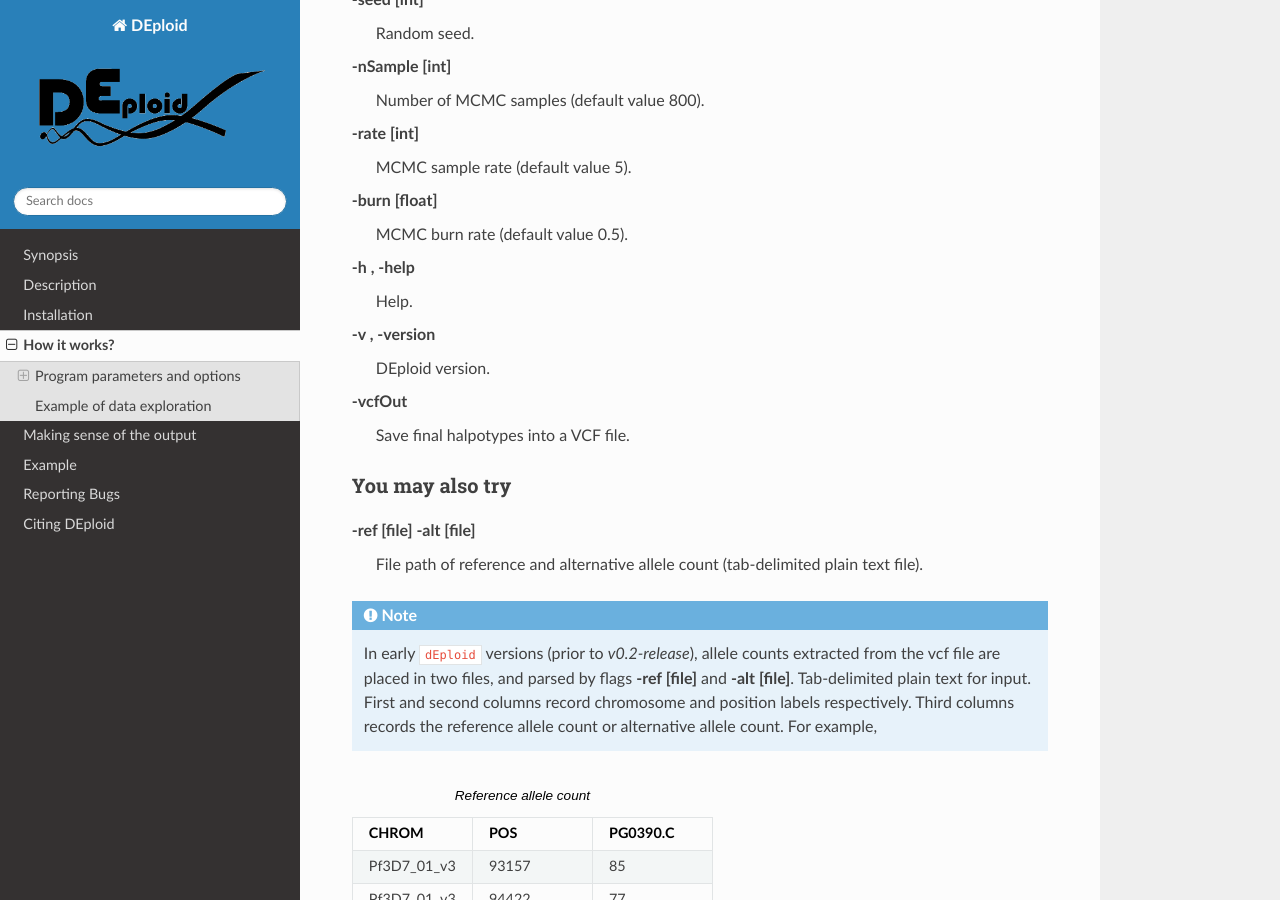
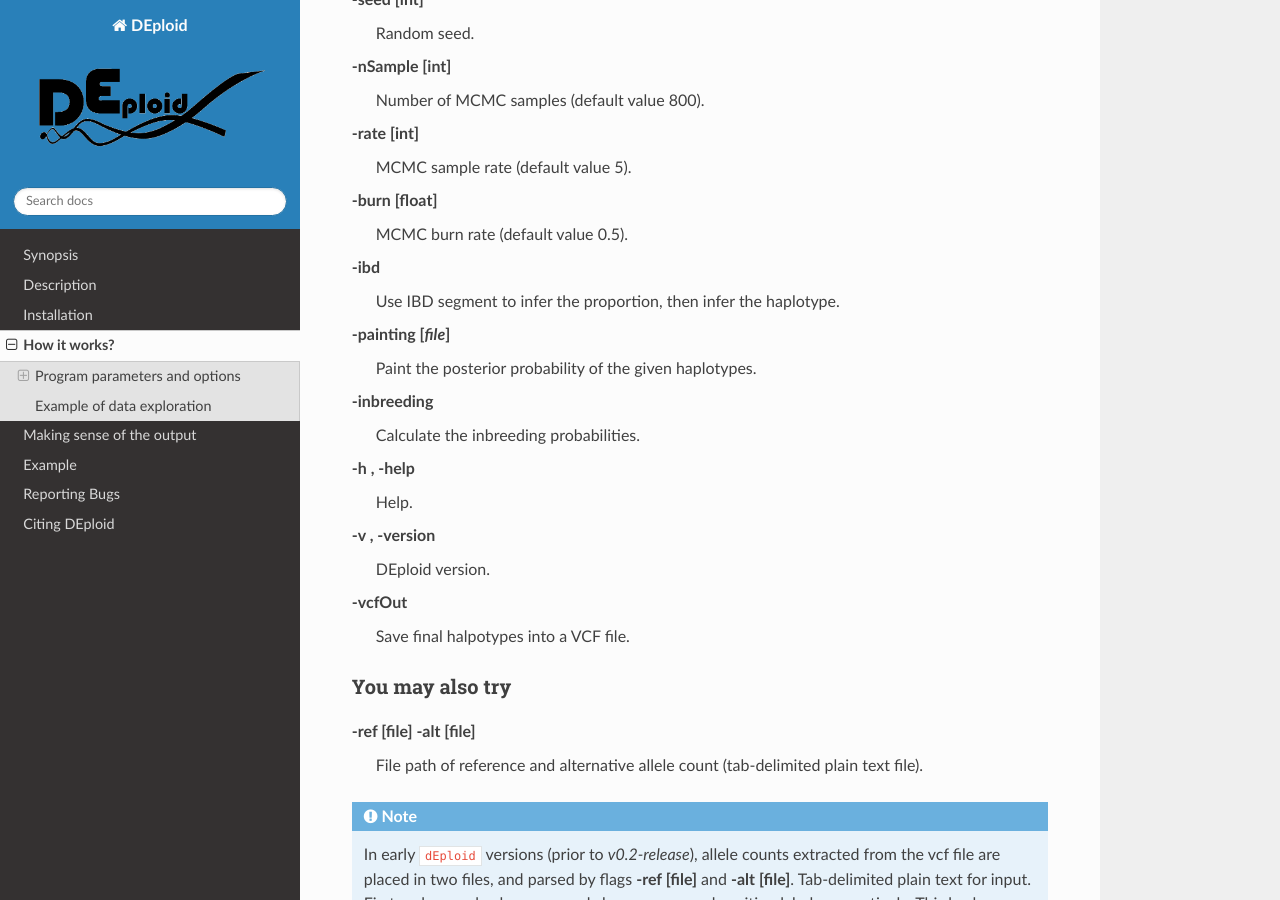
Before and after one commit to DEploid-dev/DEploid, a Sphinx documentation site: the page built from docs/input.rst, in a window 1280 px wide and 900 px high, scrolled down 1426 px. Built offline with Sphinx 7.4.7 and the Read the Docs theme 2.0.0, drawn with Linux system fonts in a browser that asks for light colours.

Commit message:
improve document, close #185

```diff
--- a/docs/input.rst
+++ b/docs/input.rst
@@ -69,6 +69,15 @@ Mostly used
 
 -burn [float]
     MCMC burn rate (default value 0.5).
+
+-ibd\
+    Use IBD segment to infer the proportion, then infer the haplotype.
+
+-painting [*file*]
+    Paint the posterior probability of the given haplotypes.
+
+-inbreeding\
+    Calculate the inbreeding probabilities.
 
 -h , -help
     Help.
```
